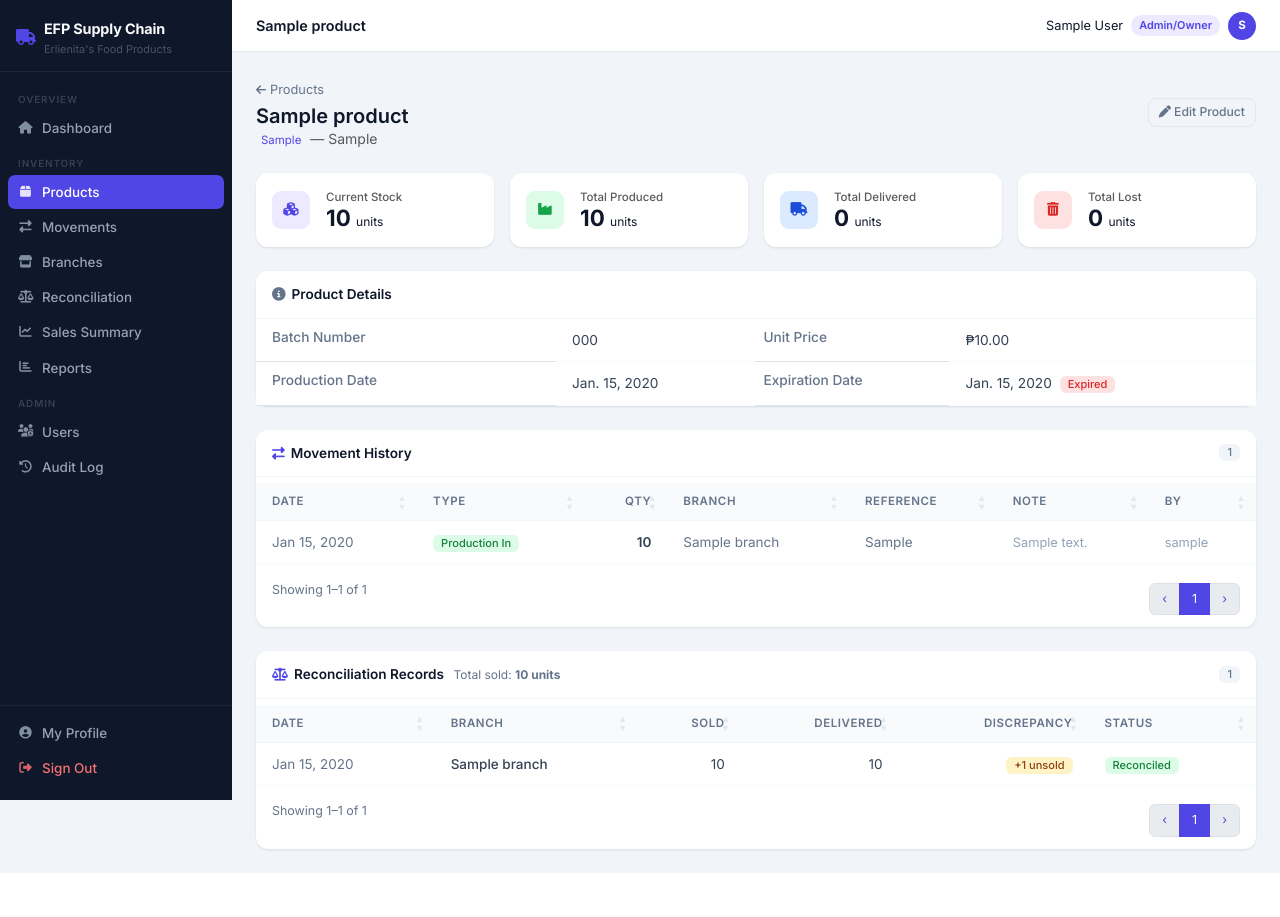
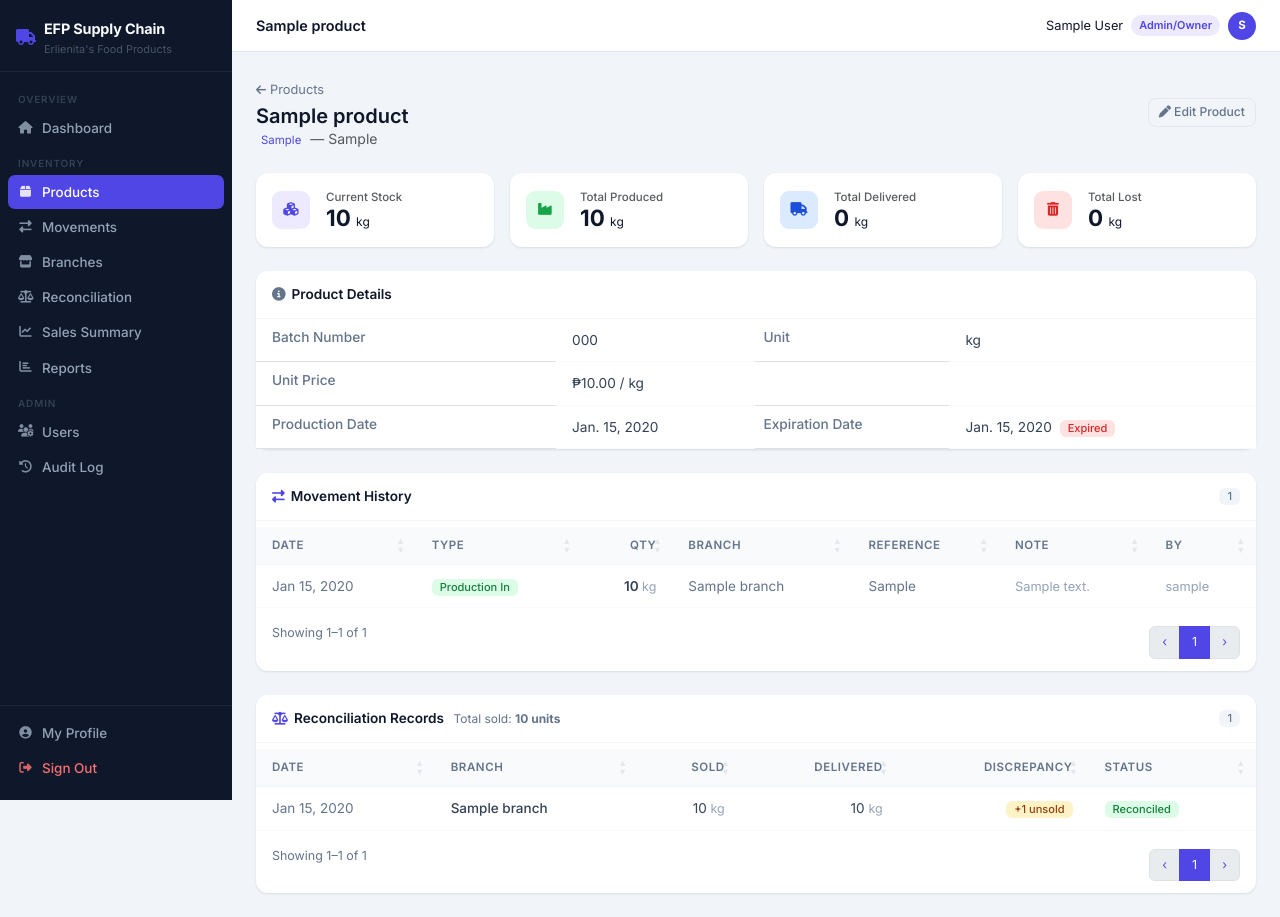
Before and after one commit to Ken-n7/p, a Django app: page /products/1/ in a window 1280 px wide. Before the commit the page ends 873 px from the top, so only its background shows below. Run offline with Django 5.2, Linux system fonts and the light colour scheme; a user stored in the database is signed in; tables that the repository leaves empty hold one stand-in row (values such as "Sample post"); some libraries are stand-ins or nearby versions.

Commit message:
feat(product): add unit field to Product model and update related forms and templates

```diff
--- a/inventory/forms.py
+++ b/inventory/forms.py
@@ -8,7 +8,7 @@ from .models import Product, InventoryMovement, RetailerSales, UserProfile, Bran
 class ProductForm(forms.ModelForm):
     class Meta:
         model = Product
-        fields = ['name', 'sku', 'category', 'quantity', 'batch_number',
+        fields = ['name', 'sku', 'category', 'quantity', 'unit', 'batch_number',
                  'production_date', 'expiration_date', 'unit_price']
         widgets = {
             'production_date': forms.DateInput(attrs={'type': 'date'}),
--- a/inventory/models.py
+++ b/inventory/models.py
@@ -4,10 +4,19 @@ from django.utils import timezone
 
 
 class Product(models.Model):
+    UNIT_CHOICES = [
+        ('kg',     'kg'),
+        ('pcs',    'pcs'),
+        ('bundle', 'bundle'),
+        ('tray',   'tray'),
+        ('bag',    'bag'),
+    ]
+
     name = models.CharField(max_length=200)
     sku = models.CharField(max_length=50, unique=True)
     category = models.CharField(max_length=100, default="Fresh Produce")
     quantity = models.PositiveIntegerField(default=0)
+    unit = models.CharField(max_length=10, choices=UNIT_CHOICES, default='pcs')
     batch_number = models.CharField(max_length=50, blank=True)
     production_date = models.DateField(null=True, blank=True)
     expiration_date = models.DateField(null=True, blank=True)
--- a/inventory/templates/inventory/dashboard.html
+++ b/inventory/templates/inventory/dashboard.html
@@ -126,7 +126,7 @@
     </div>
     <ul class="mb-0 ps-4" style="font-size:0.82rem;color:#78350f;">
         {% for item in low_stock %}
-        <li><strong>{{ item.name }}</strong> ({{ item.sku }}) — {{ item.quantity }} units remaining</li>
+        <li><strong>{{ item.name }}</strong> ({{ item.sku }}) — {{ item.quantity }} {{ item.unit }} remaining</li>
         {% endfor %}
     </ul>
 </div>
@@ -207,7 +207,7 @@
                             <span class="badge" style="background:#fef3c7;color:#92400e;">{{ m.get_movement_type_display }}</span>
                         {% endif %}
                     </td>
-                    <td style="font-weight:600;">{{ m.quantity }}</td>
+                    <td style="font-weight:600;">{{ m.quantity }} <span style="color:#94a3b8;font-size:0.78rem;font-weight:400;">{{ m.product.unit }}</span></td>
                     <td>
                         {{ m.destination_branch|default:"—" }}
                         {% if m.reference_no %}<span style="color:#94a3b8;font-size:0.78rem;">({{ m.reference_no }})</span>{% endif %}
--- a/inventory/templates/inventory/movement_list.html
+++ b/inventory/templates/inventory/movement_list.html
@@ -102,7 +102,7 @@
                             <span class="badge" style="background:#fef3c7;color:#92400e;">{{ m.get_movement_type_display }}</span>
                         {% endif %}
                     </td>
-                    <td style="font-weight:600;">{{ m.quantity }}</td>
+                    <td style="font-weight:600;">{{ m.quantity }} <span style="color:#94a3b8;font-size:0.78rem;font-weight:400;">{{ m.product.unit }}</span></td>
                     <td style="color:#64748b;">{{ m.destination_branch|default:"—" }}</td>
                     <td style="color:#64748b;">{{ m.reference_no|default:"—" }}</td>
                     <td style="color:#94a3b8;font-size:0.8rem;">{{ m.note|default:"—"|truncatechars:40 }}</td>
--- a/inventory/templates/inventory/product_detail.html
+++ b/inventory/templates/inventory/product_detail.html
@@ -27,7 +27,7 @@
                 <div>
                     <div class="text-muted" style="font-size:0.72rem;font-weight:500;">Current Stock</div>
                     <div style="font-size:1.4rem;font-weight:700;color:{% if product.quantity < 10 %}#d97706{% else %}#0f172a{% endif %};line-height:1.1;">
-                        {{ product.quantity }} <span style="font-size:0.75rem;font-weight:400;">units</span>
+                        {{ product.quantity }} <span style="font-size:0.75rem;font-weight:400;">{{ product.unit }}</span>
                     </div>
                 </div>
             </div>
@@ -42,7 +42,7 @@
                 <div>
                     <div class="text-muted" style="font-size:0.72rem;font-weight:500;">Total Produced</div>
                     <div style="font-size:1.4rem;font-weight:700;color:#0f172a;line-height:1.1;">
-                        {{ total_produced }} <span style="font-size:0.75rem;font-weight:400;">units</span>
+                        {{ total_produced }} <span style="font-size:0.75rem;font-weight:400;">{{ product.unit }}</span>
                     </div>
                 </div>
             </div>
@@ -57,7 +57,7 @@
                 <div>
                     <div class="text-muted" style="font-size:0.72rem;font-weight:500;">Total Delivered</div>
                     <div style="font-size:1.4rem;font-weight:700;color:#0f172a;line-height:1.1;">
-                        {{ total_delivered }} <span style="font-size:0.75rem;font-weight:400;">units</span>
+                        {{ total_delivered }} <span style="font-size:0.75rem;font-weight:400;">{{ product.unit }}</span>
                     </div>
                 </div>
             </div>
@@ -72,7 +72,7 @@
                 <div>
                     <div class="text-muted" style="font-size:0.72rem;font-weight:500;">Total Lost</div>
                     <div style="font-size:1.4rem;font-weight:700;color:{% if total_lost > 0 %}#dc2626{% else %}#0f172a{% endif %};line-height:1.1;">
-                        {{ total_lost }} <span style="font-size:0.75rem;font-weight:400;">units</span>
+                        {{ total_lost }} <span style="font-size:0.75rem;font-weight:400;">{{ product.unit }}</span>
                     </div>
                 </div>
             </div>
@@ -89,8 +89,14 @@
                 <tr>
                     <th class="ps-3" style="width:30%;color:#64748b;font-weight:500;">Batch Number</th>
                     <td class="pe-3">{{ product.batch_number|default:"—" }}</td>
-                    <th style="color:#64748b;font-weight:500;">Unit Price</th>
-                    <td class="pe-3">{% if product.unit_price %}₱{{ product.unit_price }}{% else %}—{% endif %}</td>
+                    <th style="color:#64748b;font-weight:500;">Unit</th>
+                    <td class="pe-3">{{ product.get_unit_display }}</td>
+                </tr>
+                <tr>
+                    <th class="ps-3" style="color:#64748b;font-weight:500;">Unit Price</th>
+                    <td class="pe-3">{% if product.unit_price %}₱{{ product.unit_price }} / {{ product.unit }}{% else %}—{% endif %}</td>
+                    <th style="color:#64748b;font-weight:500;"></th>
+                    <td></td>
                 </tr>
                 <tr>
                     <th class="ps-3" style="color:#64748b;font-weight:500;">Production Date</th>
@@ -146,7 +152,7 @@
                             <span class="badge" style="background:#fef3c7;color:#92400e;">{{ m.get_movement_type_display }}</span>
                         {% endif %}
                     </td>
-                    <td class="text-end" style="font-weight:600;">{{ m.quantity }}</td>
+                    <td class="text-end" style="font-weight:600;">{{ m.quantity }} <span style="color:#94a3b8;font-size:0.78rem;font-weight:400;">{{ product.unit }}</span></td>
                     <td style="color:#64748b;">{{ m.destination_branch|default:"—" }}</td>
                     <td style="color:#64748b;">{{ m.reference_no|default:"—" }}</td>
                     <td style="color:#94a3b8;font-size:0.8rem;">{{ m.note|default:"—"|truncatechars:40 }}</td>
@@ -190,8 +196,8 @@
                 <tr>
                     <td style="color:#64748b;white-space:nowrap;">{{ r.sales_date|date:"M d, Y" }}</td>
                     <td style="font-weight:500;">{{ r.branch }}</td>
-                    <td class="text-end">{{ r.sold_quantity }}</td>
-                    <td class="text-end">{{ r.internal_delivery_qty|default:"—" }}</td>
+                    <td class="text-end">{{ r.sold_quantity }} <span style="color:#94a3b8;font-size:0.78rem;">{{ product.unit }}</span></td>
+                    <td class="text-end">{{ r.internal_delivery_qty|default:"—" }}{% if r.internal_delivery_qty %} <span style="color:#94a3b8;font-size:0.78rem;">{{ product.unit }}</span>{% endif %}</td>
                     <td class="text-end">
                         {% if r.discrepancy and r.discrepancy < 0 %}
                             <span class="badge" style="background:#fee2e2;color:#dc2626;">{{ r.discrepancy }} over</span>
--- a/inventory/templates/inventory/product_list.html
+++ b/inventory/templates/inventory/product_list.html
@@ -54,6 +54,7 @@
                     <td style="color:#64748b;">{{ p.category }}</td>
                     <td>
                         <span style="font-weight:600;">{{ p.quantity }}</span>
+                        <span style="color:#94a3b8;font-size:0.8rem;">{{ p.unit }}</span>
                         {% if p.quantity < 10 %}
                         <span class="badge ms-1" style="background:#fef3c7;color:#92400e;">Low</span>
                         {% endif %}
--- a/inventory/templates/inventory/reconciliation_list.html
+++ b/inventory/templates/inventory/reconciliation_list.html
@@ -143,8 +143,8 @@
                     <td style="color:#64748b;white-space:nowrap;">{{ r.sales_date|date:"M d, Y" }}</td>
                     <td style="font-weight:500;">{{ r.branch }}</td>
                     <td>{{ r.product }}</td>
-                    <td class="text-end">{{ r.sold_quantity }}</td>
-                    <td class="text-end">{{ r.internal_delivery_qty|default:"—" }}</td>
+                    <td class="text-end">{{ r.sold_quantity }} <span style="color:#94a3b8;font-size:0.78rem;">{{ r.product.unit }}</span></td>
+                    <td class="text-end">{{ r.internal_delivery_qty|default:"—" }}{% if r.internal_delivery_qty %} <span style="color:#94a3b8;font-size:0.78rem;">{{ r.product.unit }}</span>{% endif %}</td>
                     <td class="text-end">
                         {% if r.discrepancy and r.discrepancy < 0 %}
                             <span class="badge" style="background:#fee2e2;color:#dc2626;" title="Sold more than delivered — likely a counting error">{{ r.discrepancy }} over</span>
--- a/inventory/templates/inventory/reports.html
+++ b/inventory/templates/inventory/reports.html
@@ -87,6 +87,7 @@
                             <td><code>{{ row.product__sku }}</code></td>
                             <td class="text-end">
                                 <span style="font-weight:700;color:#dc2626;">{{ row.total_lost }}</span>
+                                <span style="color:#94a3b8;font-size:0.78rem;"> {{ row.product__unit }}</span>
                             </td>
                         </tr>
                         {% empty %}
--- a/inventory/templates/inventory/sales_summary.html
+++ b/inventory/templates/inventory/sales_summary.html
@@ -75,7 +75,7 @@
                             <td style="color:#64748b;">{{ row.product__sku }}</td>
                             <td class="text-end">
                                 <span style="font-weight:600;color:#0f172a;">{{ row.total_sold }}</span>
-                                <span style="color:#94a3b8;font-size:0.75rem;"> units</span>
+                                <span style="color:#94a3b8;font-size:0.75rem;"> {{ row.product__unit }}</span>
                             </td>
                         </tr>
                         {% empty %}
@@ -107,7 +107,7 @@
                             <td style="font-weight:500;">{{ row.branch__name|default:"(unspecified)" }}</td>
                             <td class="text-end">
                                 <span style="font-weight:600;color:#0f172a;">{{ row.total_sold }}</span>
-                                <span style="color:#94a3b8;font-size:0.75rem;"> units</span>
+                                <span style="color:#94a3b8;font-size:0.75rem;"> {{ row.product__unit }}</span>
                             </td>
                             <td class="text-end" style="color:#64748b;">
                                 {% if grand_total %}
--- a/inventory/views.py
+++ b/inventory/views.py
@@ -375,7 +375,7 @@ def sales_summary(request):
 
     by_product = (
         RetailerSales.objects
-        .values('product__name', 'product__sku')
+        .values('product__name', 'product__sku', 'product__unit')
         .annotate(total_sold=Sum('sold_quantity'))
         .order_by('-total_sold')
     )
@@ -406,7 +406,7 @@ def reports(request):
     product_losses = (
         InventoryMovement.objects
         .filter(movement_type='loss')
-        .values('product__name', 'product__sku')
+        .values('product__name', 'product__sku', 'product__unit')
         .annotate(total_lost=Sum('quantity'))
         .order_by('-total_lost')
     )
```
Also changed, not shown: inventory/management/commands/seed_data.py (+15 -14 lines), inventory/migrations/0007_product_unit.py (added).
